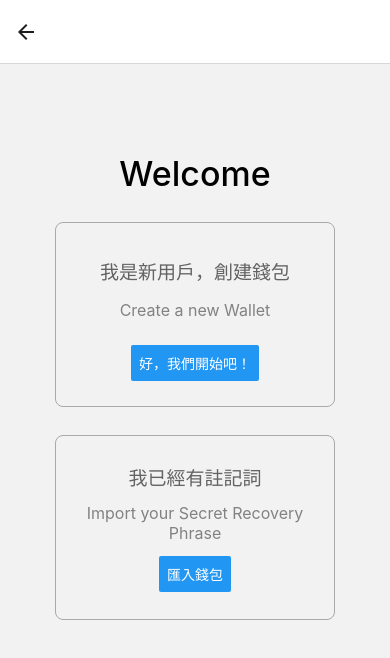
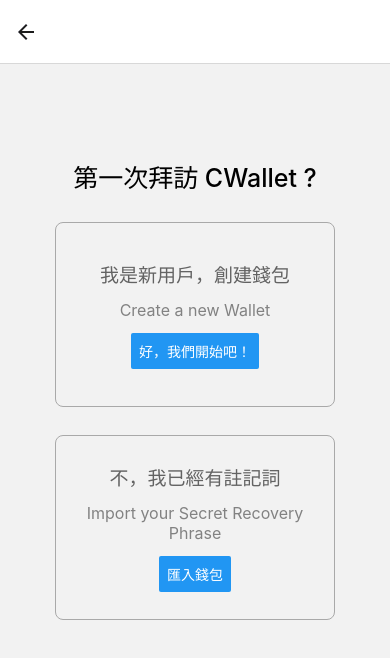
Before and after one commit to Chrissy1209/Crypto-Wallet-App, a React Native app: screen / in a window 390 px wide. Both pictures are taken after a click on the button "開始使用". Shown: the top 658 px of the page. Built offline with nearby package versions, Linux system fonts and the light colour scheme.

Commit message:
optimize RegisterScreen UI

```diff
--- a/App.js
+++ b/App.js
@@ -16,27 +16,19 @@
   return (
     <View style={styles.container}>
       <View style={styles.title}>
-        <Text style={styles.titleText}>Welcome</Text>
+        <Text style={styles.titleText}>第一次拜訪 CWallet ?</Text>
       </View>
       <View style={{ flex: 5 }}>
         <View style={styles.box}>
-
-          <View style={{flex: 1, justifyContent: 'flex-end' }}>
           <Text style={styles.boxText}>我是新用戶，創建錢包</Text>
-          </View>
-          <View style={{flex: 1, justifyContent: 'center', marginBottom: 10 }}>
           <Text style={styles.boxSubText}>Create a new Wallet</Text>
-          </View>
-          <View style={{flex: 1, justifyContent: 'flex-start'}}>
           <Button
             onPress={() => navigation.navigate('Create')}
             title="好，我們開始吧！"
           />
         </View>
-
-        </View>
         <View style={styles.box}>
-          <Text style={styles.boxText}>我已經有註記詞</Text>
+          <Text style={styles.boxText}>不，我已經有註記詞</Text>
           <Text style={styles.boxSubText}>Import your Secret Recovery Phrase</Text>
           <Button
             onPress={() => navigation.navigate('Import')}
@@ -89,7 +81,6 @@
 const styles = StyleSheet.create({
   container: {
     flex: 1,
-    // backgroundColor: '#fff',
     alignItems: 'center',
   },
   title: {
@@ -98,7 +89,7 @@
   },
   titleText: {
     color: "#000",
-    fontSize: 34,
+    fontSize: 25,
     fontWeight: '500'
   },
   box: {
```
Lines whose indentation alone changed are shown as unchanged.
